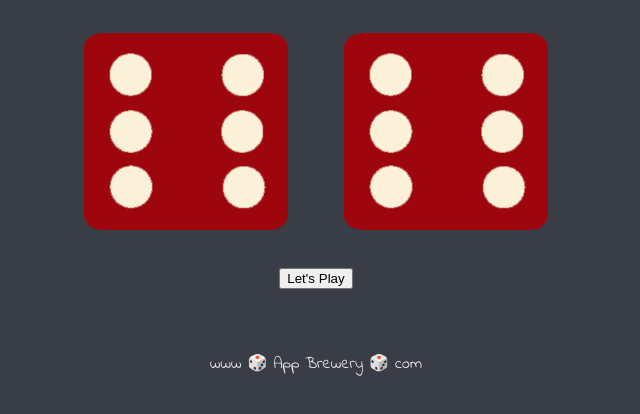
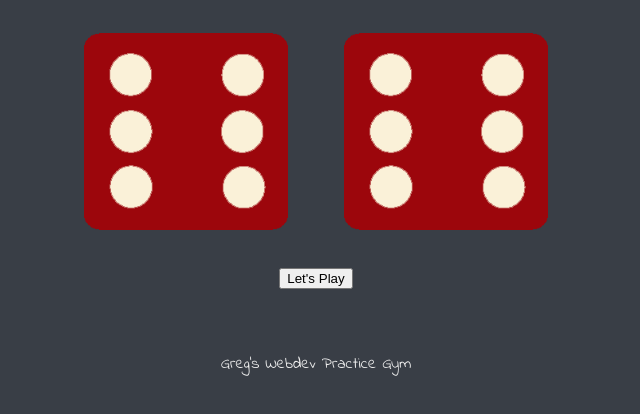
Before and after one commit to HughMorris01/Javascript_Practice_1_Dice_Game, a plain HTML site: page dicee.html in a window 1280 px wide. Shown: the part 302-716 px from the top of the page, without its empty margins (324-964 px from the left). Drawn offline with Linux system fonts and the light colour scheme.

Commit message:
Update dicee.html

```diff
--- a/dicee.html
+++ b/dicee.html
@@ -31,6 +31,6 @@
   </body>
 
   <footer>
-    www 🎲 App Brewery 🎲 com
+    Greg's Webdev Practice Gym
   </footer>
 </html>
```
